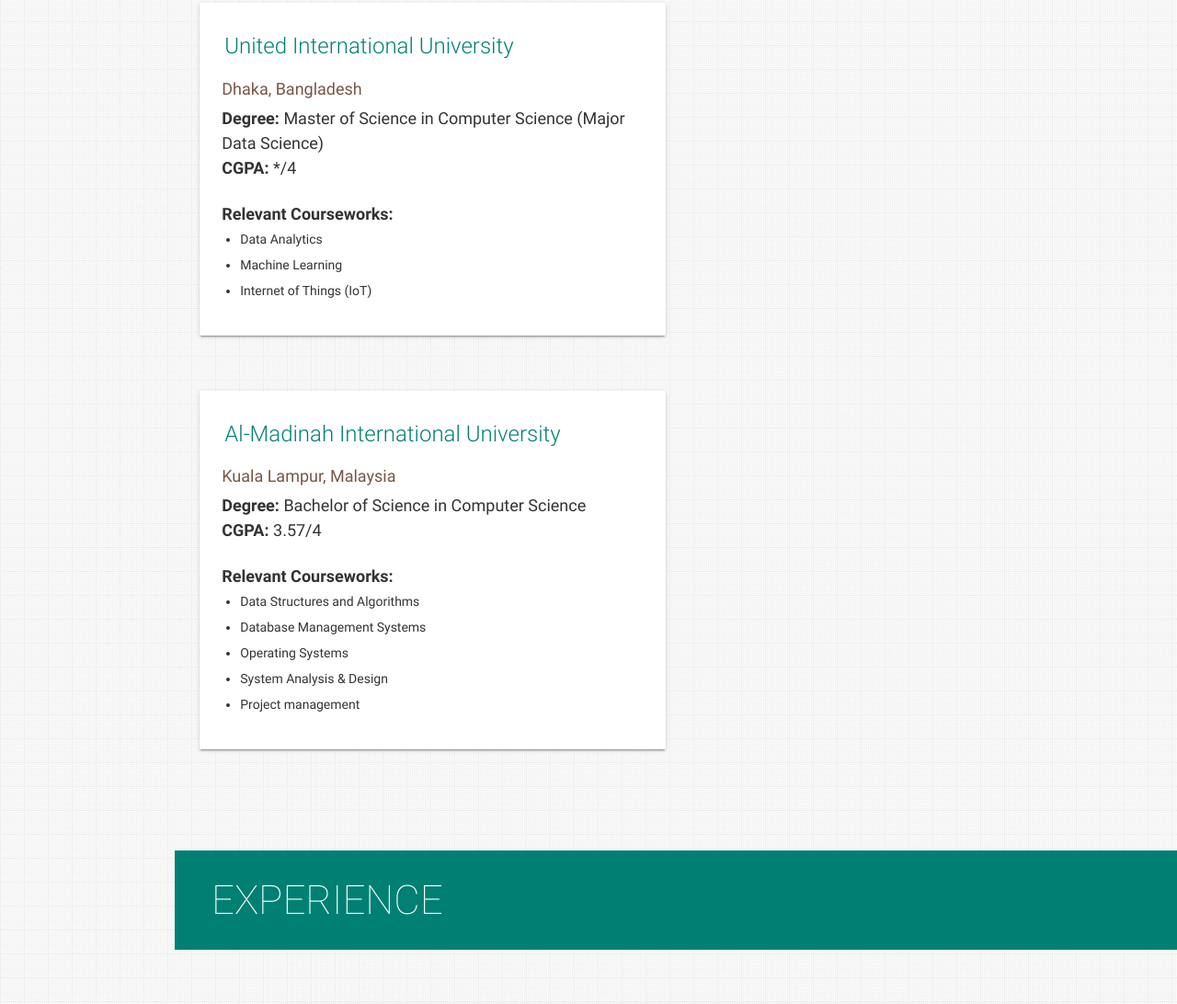
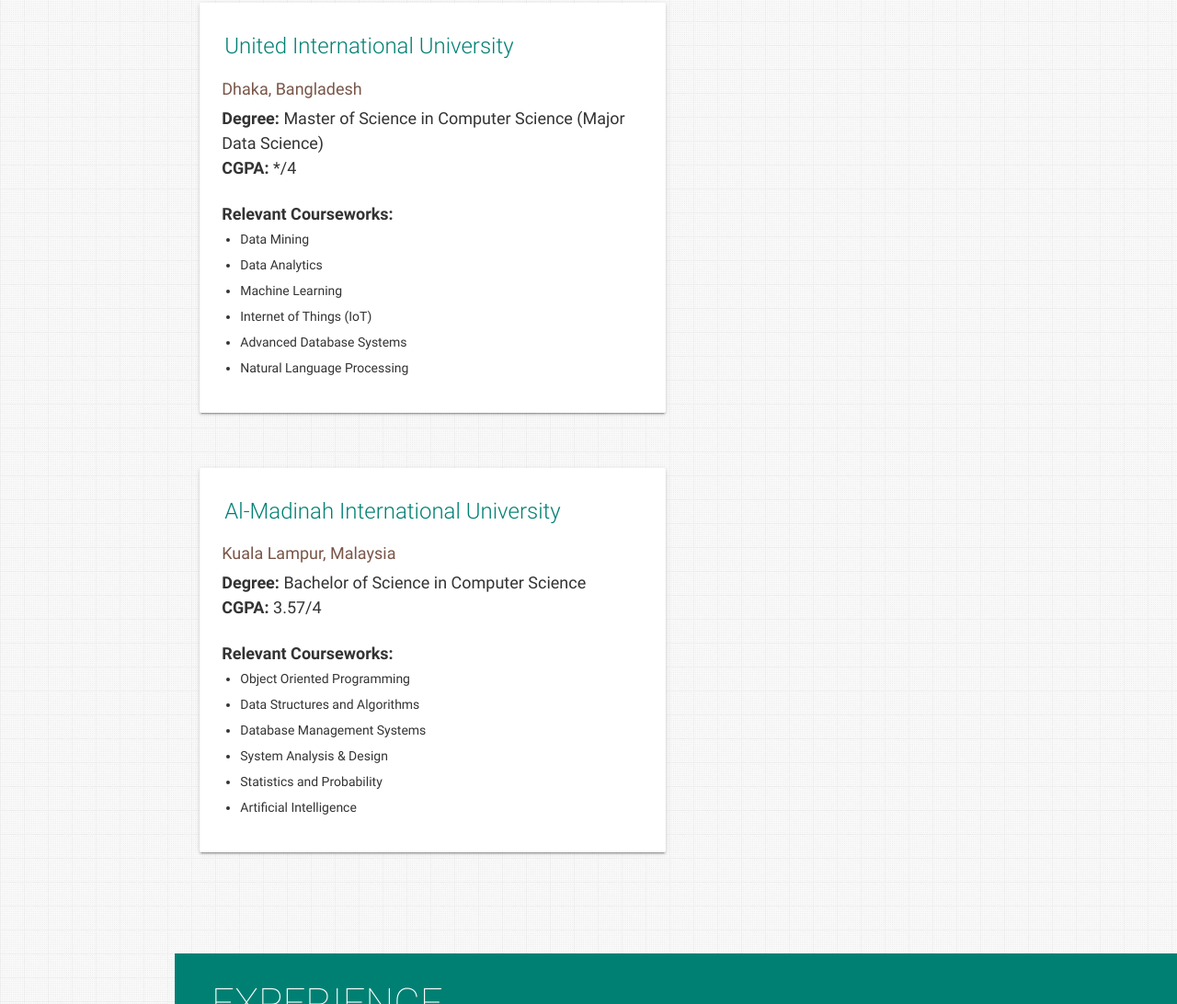
Before and after one commit to hrana36/hrana36.github.io, a plain HTML site: page index.html in a window 1280 px wide. Shown: the part 1511-2603 px from the top of the page at 92% size. Drawn offline with nearby package versions, Linux system fonts and the light colour scheme; a script that the page names is missing.

Commit message:
Update index.html

```diff
--- a/index.html
+++ b/index.html
@@ -280,9 +280,12 @@
                   <p>
                     <b>Relevant Courseworks:</b>
                   <ul>
+                    <li>Data Mining</li>
                     <li>Data Analytics</li>
                     <li>Machine Learning</li>
                     <li>Internet of Things (IoT)</li>
+                    <li>Advanced Database Systems</li>
+                    <li>Natural Language Processing</li>
                   </ul>
                   </p>
 
@@ -306,11 +309,12 @@
                   <p>
                     <b>Relevant Courseworks:</b>
                   <ul>
+                    <li>Object Oriented Programming</li>
                     <li>Data Structures and Algorithms</li>
                     <li>Database Management Systems</li>
-                    <li>Operating Systems</li>
                     <li>System Analysis & Design</li>
-                    <li>Project management</li>
+                    <li>Statistics and Probability</li>
+                    <li>Artificial Intelligence</li>
                   </ul>
                   </p>
 
```
